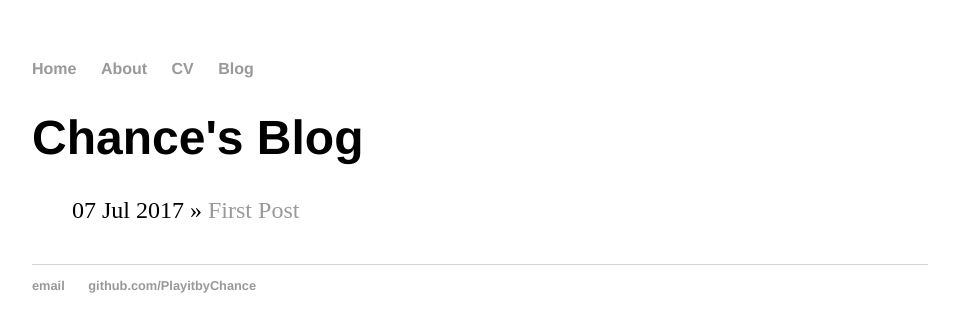
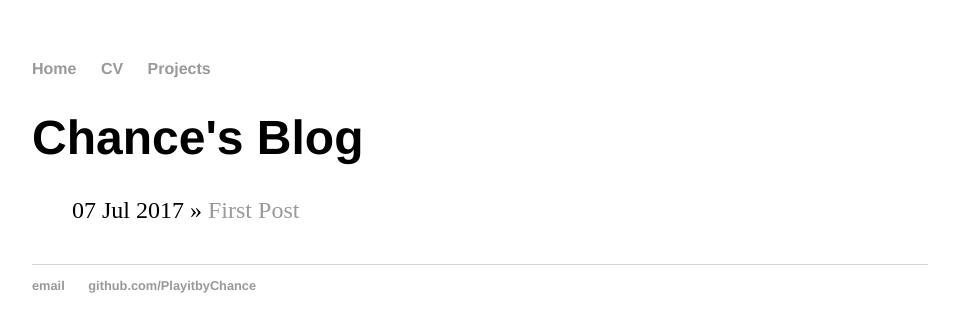
Before and after one commit to PlayitbyChance/PlayitByChance.github.io, a Jekyll site: the page built from projects/index.html, in a window 1280 px wide. Shown: the top 332 px of the page, without its empty margins (160-1119 px from the left). Built offline with Jekyll 4.4.1, drawn with Linux system fonts in a browser that asks for light colours.

Commit message:
Blog changed to projects, remove about

```diff
--- a/_config.yml
+++ b/_config.yml
@@ -1,4 +1,4 @@
 name: Chance's Website
 markdown: kramdown
 
-permalink: /blog/:year/:month/:day/:title
+permalink: /projects/:year/:month/:day/:title
--- a/_layouts/default.html
+++ b/_layouts/default.html
@@ -9,9 +9,8 @@
 			<nav>
 	    		<ul>
 	        		<li><a href="/">Home</a></li>
-		        	<li><a href="/about">About</a></li>
 	        		<li><a href="/cv">CV</a></li>
-	        		<li><a href="/blog">Blog</a></li>
+	        		<li><a href="/projects">Projects</a></li>
 	    		</ul>
 			</nav>
 			<div class="container">
```
Also changed, not shown: projects/index.html (renamed from blog/index.html).
